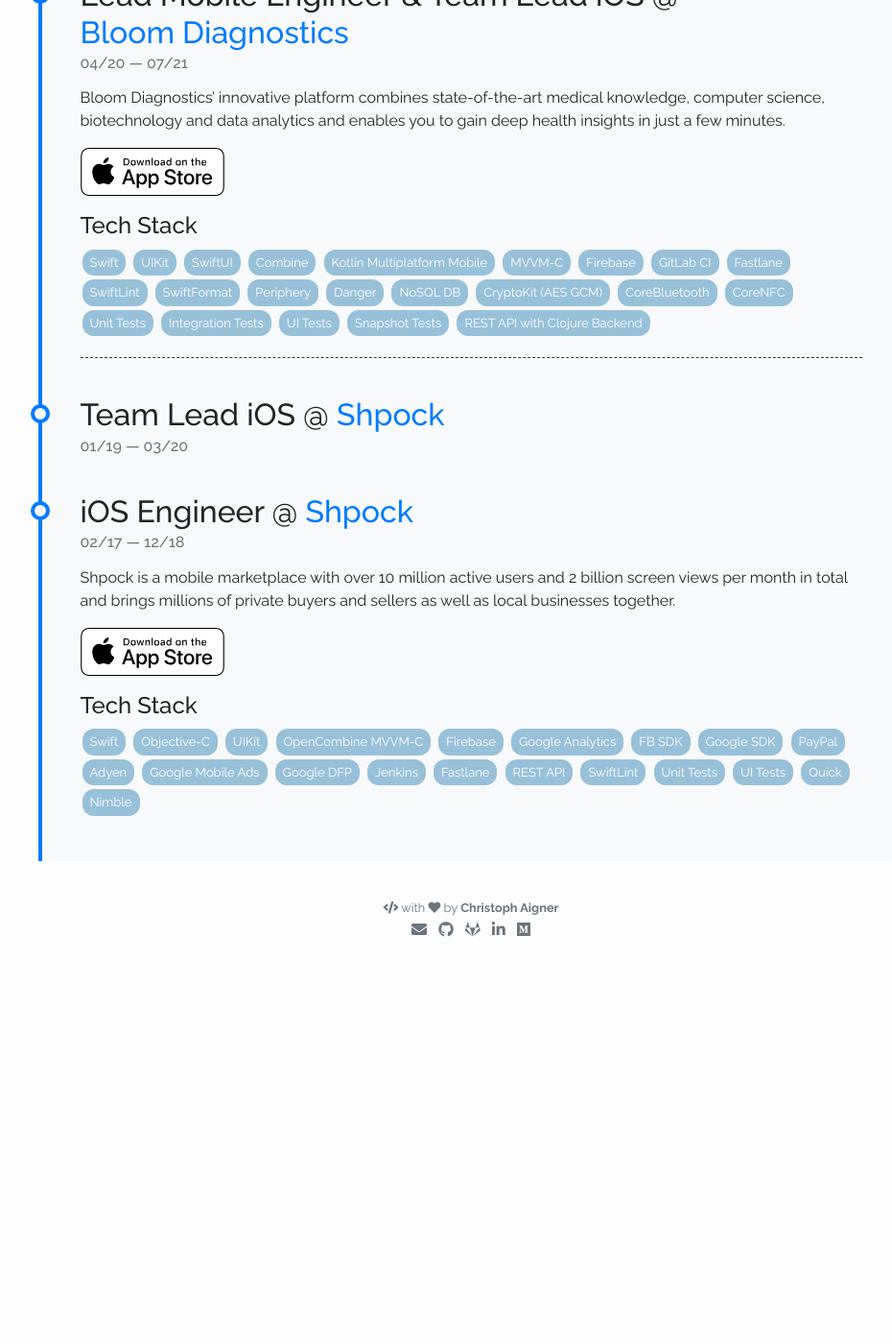
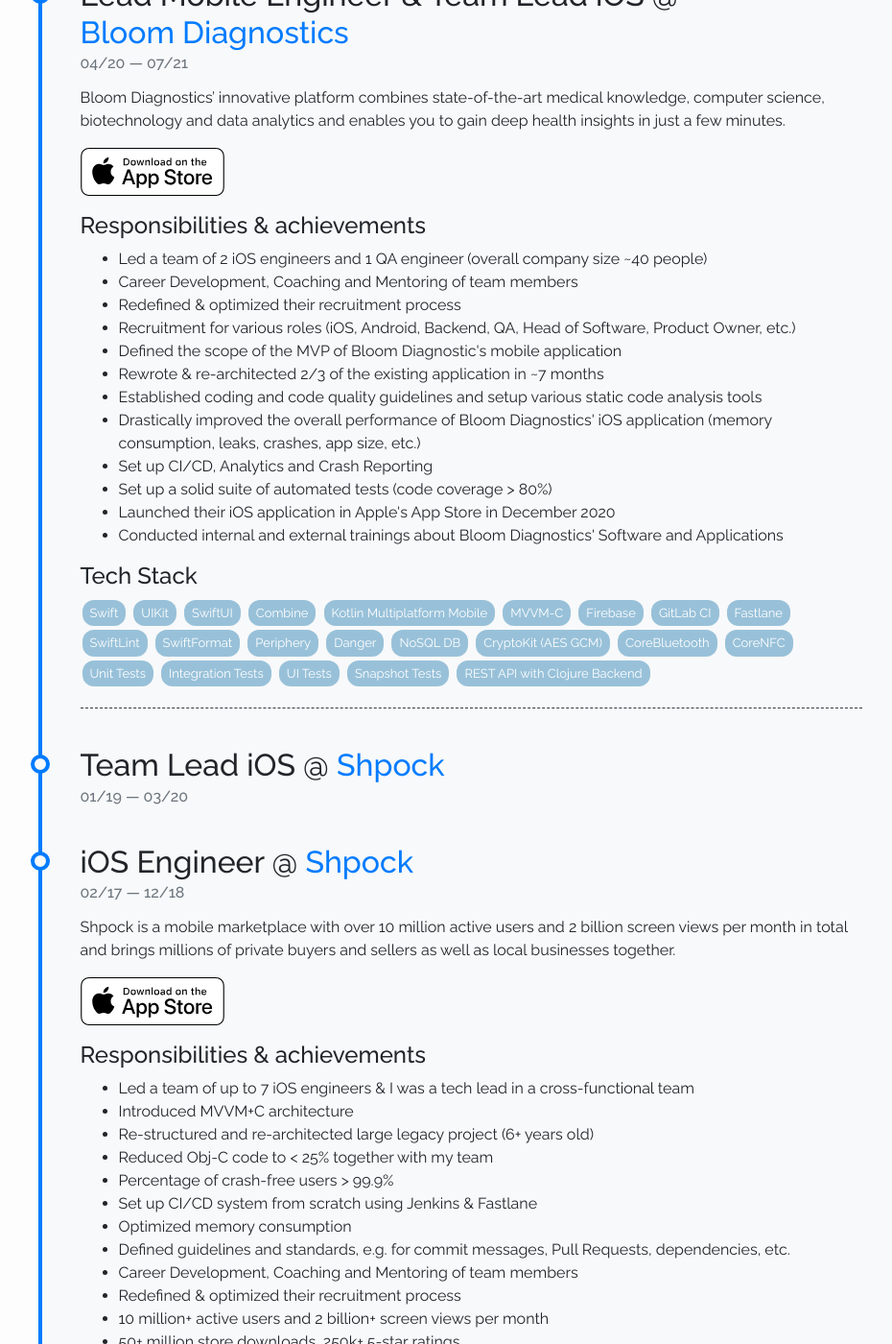
Before and after one commit to christophaigner/christophaigner.github.io, a Jekyll site: the page built from pages/about.md, in a window 1280 px wide and 1400 px high, scrolled down 1139 px. Shown: the whole window at 96% size, without its empty margins (149-1079 px from the left). Built offline with Jekyll 4.4.1, drawn with Linux system fonts in a browser that asks for light colours; nearby versions of some CDN libraries; before the commit the page ends 2156 px from its top, so only the background shows below that; some of the changed text lies outside the part shown.

Commit message:
Add responsibilities and rephrase about page

```diff
--- a/_data/timeline.yml
+++ b/_data/timeline.yml
@@ -15,7 +15,20 @@
   details:
     Bloom Diagnostics’ innovative platform combines state-of-the-art medical knowledge,
     computer science, biotechnology and data analytics and
-    enables you to gain deep health insights in just a few minutes.<br>
+    enables you to gain deep health insights in just a few minutes.
+  responsibilities:
+    - Led a team of 2 iOS engineers and 1 QA engineer (overall company size ~40 people)
+    - Career Development, Coaching and Mentoring of team members
+    - Redefined & optimized their recruitment process
+    - Recruitment for various roles (iOS, Android, Backend, QA, Head of Software, Product Owner, etc.)
+    - Defined the scope of the MVP of Bloom Diagnostic's mobile application
+    - Rewrote & re-architected 2/3 of the existing application in ~7 months
+    - Established coding and code quality guidelines and setup various static code analysis tools
+    - Drastically improved the overall performance of Bloom Diagnostics' iOS application (memory consumption, leaks, crashes, app size, etc.)
+    - Set up CI/CD, Analytics and Crash Reporting
+    - Set up a solid suite of automated tests (code coverage > 80%)
+    - Launched their iOS application in Apple's App Store in December 2020
+    - Conducted internal and external trainings about Bloom Diagnostics' Software and Applications
   techStack:
     [
       Swift,
@@ -58,7 +71,20 @@
   details: Shpock is a mobile marketplace with over 10 million active users
     and 2 billion screen views per month in total and
     brings millions of private buyers and sellers as well as
-    local businesses together.<br>
+    local businesses together.
+  responsibilities:
+    - Led a team of up to 7 iOS engineers & I was a tech lead in a cross-functional team
+    - Introduced MVVM+C architecture
+    - Re-structured and re-architected large legacy project (6+ years old)
+    - Reduced Obj-C code to < 25% together with my team
+    - Percentage of crash-free users > 99.9%
+    - Set up CI/CD system from scratch using Jenkins & Fastlane
+    - Optimized memory consumption
+    - Defined guidelines and standards, e.g. for commit messages, Pull Requests, dependencies, etc.
+    - Career Development, Coaching and Mentoring of team members
+    - Redefined & optimized their recruitment process
+    - 10 million+ active users and 2 billion+ screen views per month
+    - 50+ million store downloads, 250k+ 5-star ratings
   techStack: [
       Swift,
       Objective-C,
```
Also changed, not shown: pages/about.md (+1 -1 lines).
